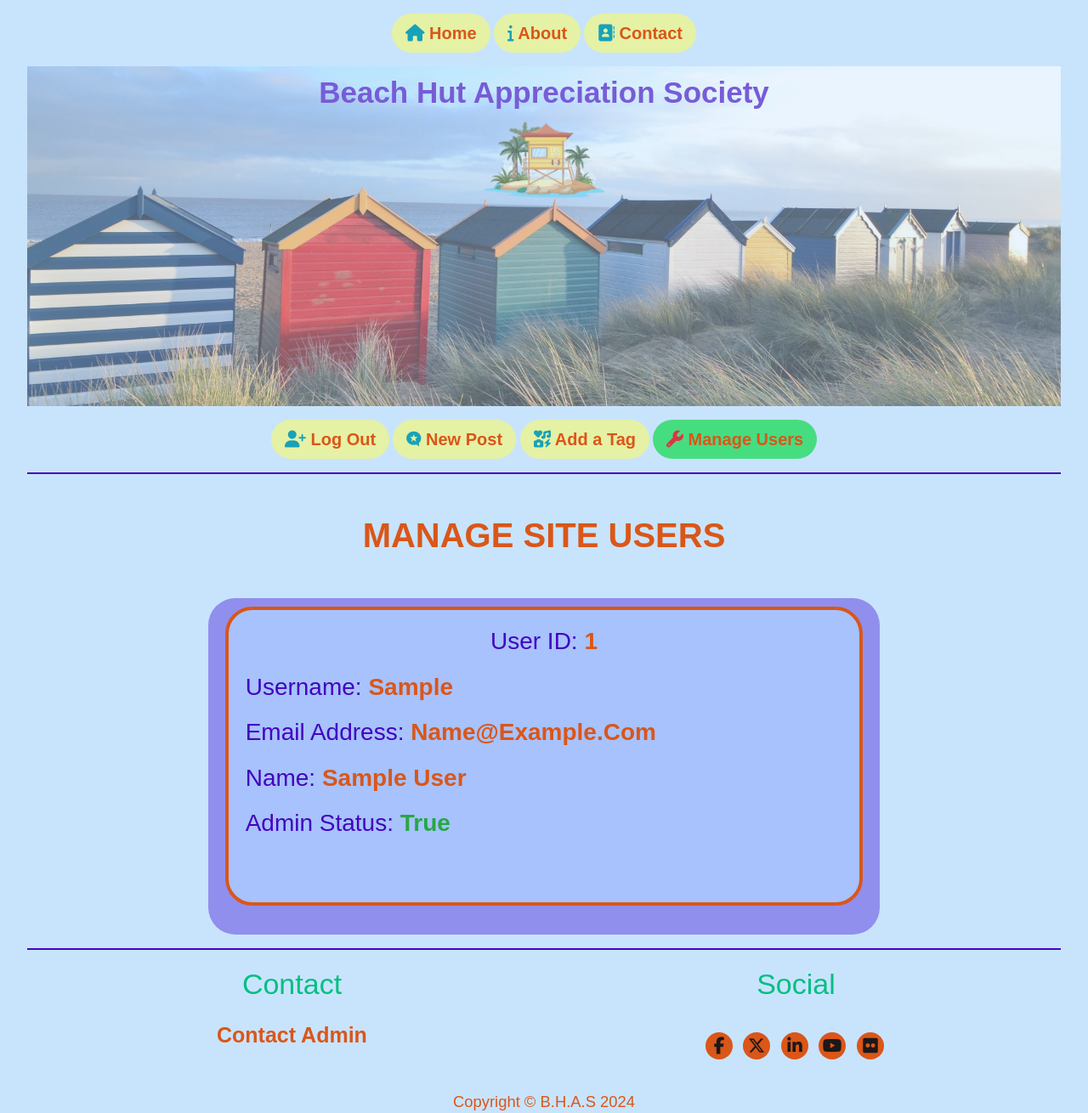
After one commit to neil7057/beach_hut_society, a Flask app: page /manage_users in a window 1280 px wide. The commit adds this page. Shown: the whole page at 85% size. Run offline with Flask 3, Linux system fonts and the light colour scheme; a user stored in the database is signed in; tables that the repository leaves empty hold one stand-in row (values such as "Sample post"); some libraries are stand-ins or nearby versions; some web fonts are replaced.

Commit message:
add manage users functionality

```diff
--- a/beachhuts/routes.py
+++ b/beachhuts/routes.py
@@ -10,7 +10,7 @@ from wtforms import StringField, SubmitField
 from wtforms.validators import DataRequired
 
 # Sort threads by date using SQLAlchemy desc to present most recent first
-from sqlalchemy import desc, or_, func
+from sqlalchemy import desc, asc, or_, func
 from datetime import datetime
 
 
@@ -154,8 +154,8 @@ def edit_thread(thread_id):
     Edit existing thread post
     """
     thread = Thread.query.get_or_404(thread_id)
-    # check for author id, only author can edit their own thread
-    if current_user.id != thread.author_id:
+    # check for author id, only author (or admin) can edit their own thread
+    if current_user.id != thread.author_id and not User.site_admin:
         flash('You can only edit your own Posts.', category='error')
         return redirect(url_for('home'))
 
@@ -193,7 +193,8 @@ def delete_thread(thread_id):
     Allows users to delete their own forum posts (thread table)
     """
     thread = Thread.query.get_or_404(thread_id)
-    if current_user.id != thread.author_id:
+    # check for author id, only author (or admin) can delete their own thread
+    if current_user.id != thread.author_id and not User.site_admin:
         flash('You can only delete your own posts.', category='error')
         return redirect(url_for('home'))
     db.session.delete(thread)
@@ -365,67 +366,57 @@ def sign_up():
             user=current_user
             )
 
-@app.route("/edit_user", methods=['GET', 'POST'])
-def edit_user():
+@app.route('/edit_user/<int:id>', methods=['GET', 'POST'])
+def edit_user(id):
     """
     User can amend their profile.
     """
+    user = User.query.get_or_404(id)
+
     if request.method == 'POST':
         username = request.form.get('username')
-        email_address = current.user.email_address
         fname = request.form.get('fname')
         lname = request.form.get('lname')
-        password1 = request.form.get('password1')
-        password2 = request.form.get('password2')
-        site_admin = False
 
-        # Validate username and ensure it is unique
+        # Validate username (if it has been updated) and ensure it is unique
         user_name = User.query.filter_by(username=username).first()
-        if user_name:
+        if user_name and username != user.username:
             flash(
                 'Username already in use. Please choose another',
                 category='error'
             )
-        if len(username) < 1:
+
+        elif len(username) < 1:
             flash('Username required', category='error')
         elif len(fname) < 1:
             flash('First Name is required', category='error')
         elif len(lname) < 1:
             flash('Last Name is required', category='error')
-        elif password1 != password2:
-            flash('Your passwords do not match', category='error')
-        elif len(password1) < 8:
-            flash(
-                'Password must be at least 8 characters',
-                category='error'
-            )
         else:
-            # update user to database
-            updated_user = User(
-                username=username,
-                email_address=email_address,
-                fname=fname,
-                lname=lname,
-                site_admin=site_admin,
-                password=generate_password_hash(
-                    request.form.get("password1")
-                )
-            )
-            # update user
-            db.session.update(updated_user)
+            # update database fields
+            user.username=username
+            user.fname=fname,
+            user.lname=lname,
+
+            # update user on system
             db.session.commit()
             # Success message flash
             flash(
-                'Profile Successfully Updated',
+                'Profile Updated Successfully',
                 category='success'
             )
-            return redirect(url_for('login'))
+            return redirect(url_for('home'))
 
     return render_template(
             "edit_user.html",
-            page_title="Edit User Details",
+            user_id=user.id,
+            username=user.username,
+            fname=user.fname,
+            lname=user.lname,
+            page_title="Edit Your Profile",
             user=current_user
             )
+
 
 @app.route("/login", methods=['GET', 'POST'])
 def login():
@@ -469,3 +460,17 @@ def logout():
     logout_user()
     flash('You have successfully logged out', category='success')
     return redirect(url_for('home'))
+
+
+# ADMIN ONLY Function
+@app.route('/manage_users')
+def manage_users():
+    """
+    present current users to admin for actions
+    """
+    users = list(User.query.order_by(asc(User.id)).all())
+    return render_template(
+        "manage_users.html",
+        page_title="Manage Site Users",
+        user=current_user,
+        users=users)
--- a/beachhuts/static/css/style.css
+++ b/beachhuts/static/css/style.css
@@ -279,6 +279,13 @@ li {
     border-radius: 2rem;
 }
 
+.users-format {
+    background: #908fed;
+    border-radius: 12px;
+    padding: 10px 20px;
+    border-radius: 2rem;
+}
+
 .user-display {
     text-indent: 30px;
     background: #79c7e5;
@@ -489,6 +496,10 @@ footer {
     background-color: #2cceff;
 }
 
+.form-upd-back {
+    background-color: #b4dbb6;
+}
+
 .label-font-size {
     font-size: 24px;
 }
@@ -570,6 +581,10 @@ button[type="submit"] {
 .btn-lg {
     background-color: #e5f1a4;
     border-radius: 2rem;
+}
+
+.btn-admin {
+    background-color: #46dd80;
 }
 
 .btn-lg:hover {
--- a/beachhuts/templates/base.html
+++ b/beachhuts/templates/base.html
@@ -58,11 +58,16 @@
                 <div class="row pb-3"></div>
                 <div class="center-content">
                 {% if user.is_authenticated %}
-                    <a class="btn-lg hvr-grow text-sand" aria-label="logout button" href="{{ url_for('logout') }}"><span class="text-info fa-solid fa-user-plus"></span> Log Out</a>
-                    <a class="btn-lg hvr-grow text-sand" aria-label="Go to the new post page (opens in a new tab)" href="{{ url_for('submit_thread') }}">
-                        <span class="text-info fa-brands fa-microblog"></span> New Post</a>
-                    <a class="btn-lg hvr-grow text-sand" aria-label="Go to the add tag page (opens in a new tab)" href="{{ url_for('tags') }}">
-                        <span class="text-info fa-solid fa-icons"></span> Add a Tag</a>
+                    <a class="btn-lg hvr-grow text-sand" aria-label="logout button" href="{{ url_for('logout') }}">
+                        <span class="text-info fa-solid fa-user-plus"></span> Log Out</a>
+                    <a class="btn-lg hvr-grow text-sand" aria-label="Go to the new post page (opens in a new tab)"
+                        href="{{ url_for('submit_thread') }}"><span class="text-info fa-brands fa-microblog"></span> New Post</a>
+                    <a class="btn-lg hvr-grow text-sand" aria-label="Go to the add tag page (opens in a new tab)"
+                        href="{{ url_for('tags') }}"><span class="text-info fa-solid fa-icons"></span> Add a Tag</a>
+                    {% if user.site_admin %}
+                        <a class="btn-lg btn-admin hvr-grow text-sand" aria-label="manage users button" href="{{ url_for('manage_users') }}">
+                            <span class="text-danger fa-solid fa-wrench"></span> Manage Users</a>
+                    {% endif %}
                 {% else %}
                     <a class="btn-lg hvr-grow text-sand" aria-label="Go to the signup page" href="{{ url_for('sign_up') }}"><span class="text-info fa-solid fa-user-plus"></span> Sign Up</a>
                     <a class="btn-lg hvr-grow text-sand" aria-label="Go to the login page" href="{{ url_for('login') }}"><span class="text-info fa-solid fa-warehouse"></span> Log In</a>
--- a/beachhuts/templates/index.html
+++ b/beachhuts/templates/index.html
@@ -9,14 +9,13 @@
       <div class="user-display home-container text-blue">
         <div>
           <h4>Hi, {{ current_user.fname }}</h4>
-          <br>
           <div class ="center-content">
           <p class="text-center">Here's your profile information:</p>
           <br>
           <div class="user-info">
             <p>Username:  <span class="text-sand">{{ current_user.username }}</span></p>
             <br>
-            <p><a class="btn-lg text-success" href="{{url_for('edit_user')}}">Edit Profile</a> </p>
+            <p><a class="btn-lg text-success" href="{{url_for('edit_user', id=user.id)}}">Edit Profile</a> </p>
             <br>
             <p>Forum Posts:  <span class="text-sand">{{ user_thread_count }}</span></p>
             <br>
--- /dev/null
+++ b/beachhuts/templates/manage_users.html
@@ -0,0 +1,37 @@
+{% extends "base.html" %}
+{% block content %}
+
+<div class="container-fluid width-90 text-center">
+    <br>
+    <br>
+    <h1 class="text-uppercase text-sand">
+      {{ page_title }}
+    </h1>
+</div>
+
+<div class="container-fluid home-container">
+  <div class="row">
+    <div class="col xl-12 col-lg-8 col-md-10 mx-auto index-format users-format">
+{% for user in users %}
+  <div class="forum-post">
+  <div class="thread-title text-justify indent-post">
+    <h3 class="center-content">User ID: <span class="text-sand">{{ user.id }}</span></h3>
+      <h3 class="pad-input">Username: <span class="text-sand">{{ user.username }}</span></h3>
+      <h3 class="pad-input">Email Address: <span class="text-sand">{{ user.email_address }}</span></h3>
+      <h3 class="pad-input">Name: <span class="text-sand">{{ user.fname }} {{ user.lname }}</span></h3>
+      {% if user.site_admin %}
+      <h3 class="pad-input">Admin Status: <span class="text-success"><strong>{{ user.site_admin }}</strong></span></h3>
+      {% else %}
+      <h3 class="pad-input">Admin Status: <span class="text-danger"><strong>{{ user.site_admin }}</strong></span></h3>
+      {% endif %}
+      <br>
+    </div>
+  </div>
+  <br>
+{% endfor %}
+</div>
+</div>
+</div>
+
+
+{% endblock %}
```
Also changed, not shown: beachhuts/templates/edit_thread.html (+12 -7 lines), beachhuts/templates/edit_user.html (+14 -22 lines), beachhuts/templates/submit_thread.html (+5 -4 lines).
